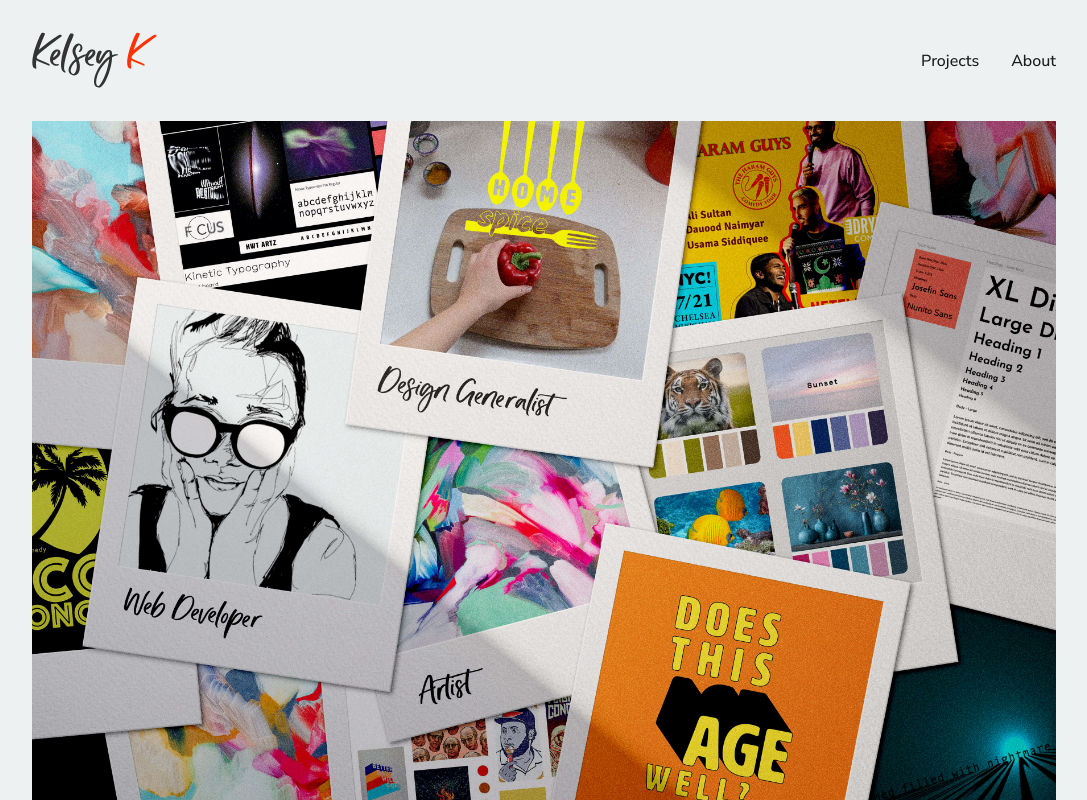
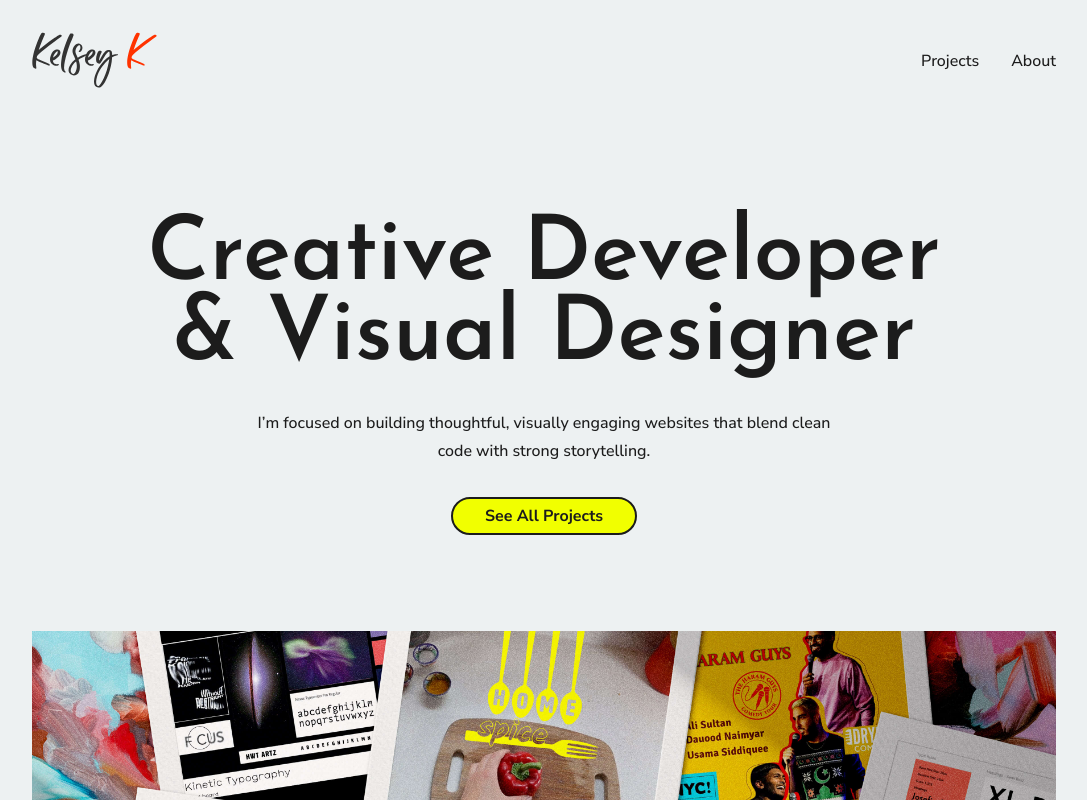
Before and after one commit to kelkuno/dev-site, a Next.js app: page / in a window 1280 px wide. Shown: the top 800 px of the page, without its empty margins (96-1183 px from the left). Built offline with nearby package versions, Linux system fonts and the light colour scheme.

Commit message:
updated home page content and design

```diff
--- a/app/globals.css
+++ b/app/globals.css
@@ -81,13 +81,14 @@ h5 {
   margin: 0;
   padding: 0;
   margin-block: 0;
-  font-weight: 700;
+  font-weight: 600;
   /* color: var(--orange); */
 }
 h1 {
   font-size: 5.61rem;
   line-height: 5rem;
-  margin: 3rem 0;
+  margin: 2rem 0;
+  font-weight: 600;
 }
 h2 {
   font-size: 3.1575rem;
--- a/app/layout.js
+++ b/app/layout.js
@@ -21,7 +21,7 @@ const nunito_sans_init = Nunito_Sans({
 
 const josefin_sans_init = Josefin_Sans({
   subsets: ["latin"],
-  weight: ["100", "200", "700"],
+  weight: ["100", "200", "500", "600", "700"],
   style: ["normal", "italic"],
   variable: "--font-josefin_sans",
 });
--- a/app/page.js
+++ b/app/page.js
@@ -6,10 +6,22 @@ import FooterNav from "@/components/FooterNav/FooterNav";
 export default function Home() {
   return (
     <main className="container">
+      <section className={styles["home-content"]}>
+        <h1>
+          Creative Developer{" "}
+          <span className={styles["white-space"]}>& Visual Designer</span>
+        </h1>
+        <p>
+          I’m focused on building thoughtful, visually engaging websites that
+          blend clean code with strong storytelling.
+        </p>
+        <div>
+          <Link href="/projects" className="primary-btn">
+            See All Projects
+          </Link>
+        </div>
+      </section>
       <section>
-        <div className={styles["home-content"]}>
-          <h1>Creative Technologist</h1>
-        </div>
         <div className={styles["drawing-wrapper"]}>
           <Image
             src="/images/work-collage-writing.jpg"
@@ -21,6 +33,9 @@ export default function Home() {
             layout="responsive"
           />
         </div>
+        <p className={styles["center-text"]}>
+          Selected work across web, design, and visual art.
+        </p>
       </section>
     </main>
   );
--- a/app/page.module.css
+++ b/app/page.module.css
@@ -1,8 +1,26 @@
+.home-content {
+  display: flex;
+  flex-wrap: wrap;
+  text-align: center;
+  justify-content: center;
+  margin: 4em 0;
+}
+.center-text {
+  text-align: center;
+}
+
+.home-content > * {
+  width: 100%;
+}
+.home-content p {
+  max-width: 600px;
+  margin: 0;
+}
+.white-space {
+  white-space: nowrap;
+}
 .drawing-wrapper {
   width: 100%;
-}
-.home-content h1 {
-  display: none;
 }
 /* Mobile */
 @media (max-width: 700px) {
```
